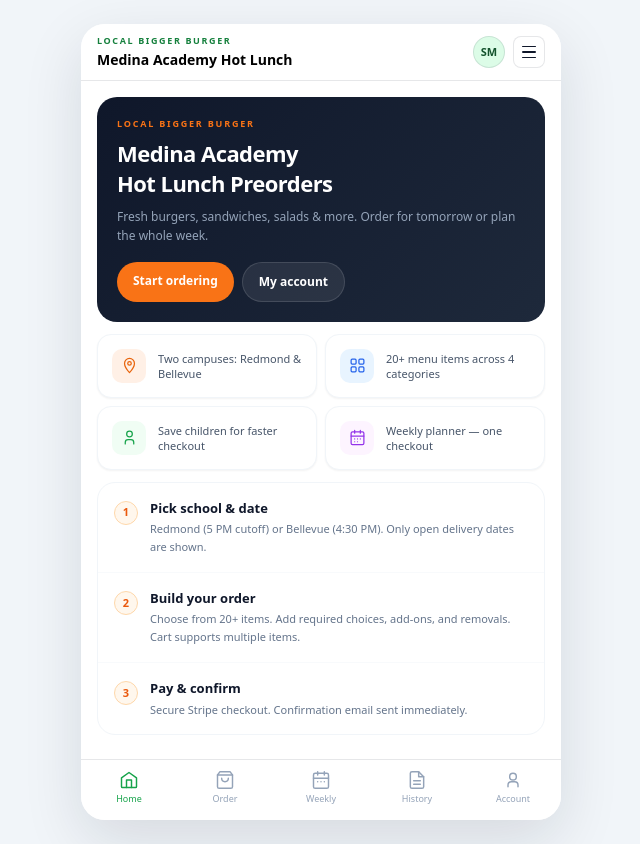
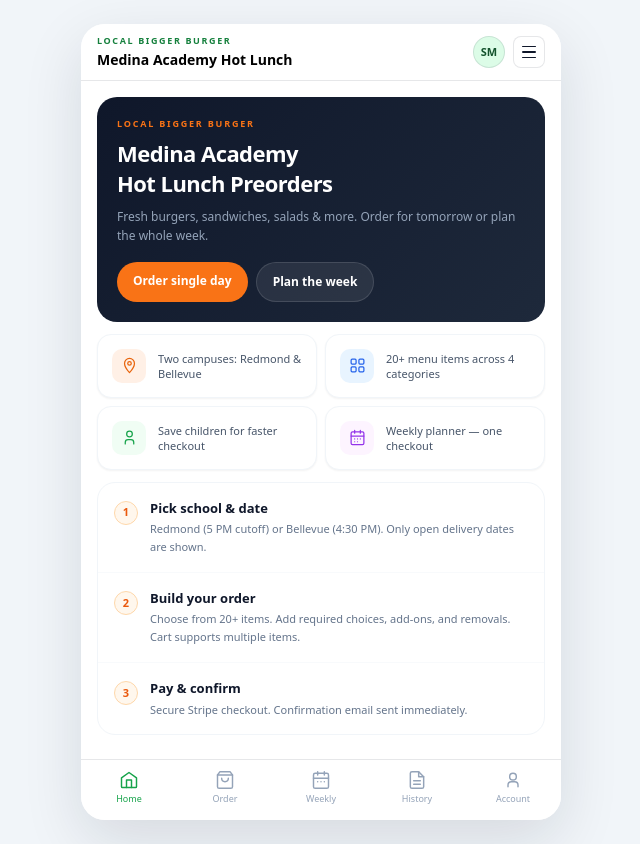
Before and after one commit to faheeds/lbb-hotlunch-app, a Next.js app: page / in a window 1280 px wide. Shown: the whole page, without its empty margins (319-959 px from the left). Built offline with nearby package versions, Linux system fonts and the light colour scheme.

Commit message:
Rename landing CTAs: Order single day / Plan the week

```diff
--- a/app/page.tsx
+++ b/app/page.tsx
@@ -85,12 +85,12 @@
               <Link href="/order"
                 className="px-4 py-2.5 rounded-full text-[12px] font-semibold no-underline text-ink"
                 style={{ background: "#f97316", color: "white" }}>
-                Start ordering
+                Order single day
               </Link>
-              <Link href="/account"
+              <Link href="/weekly"
                 className="px-4 py-2.5 rounded-full text-[12px] font-semibold no-underline"
                 style={{ background: "rgba(255,255,255,0.08)", color: "white", border: "1px solid rgba(255,255,255,0.12)" }}>
-                My account
+                Plan the week
               </Link>
             </div>
           </div>
```
